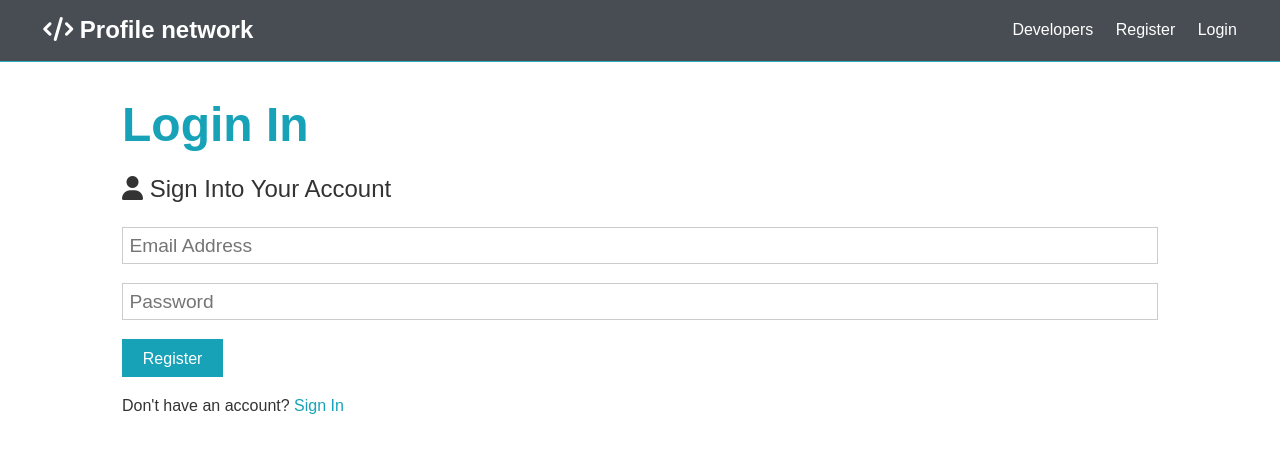
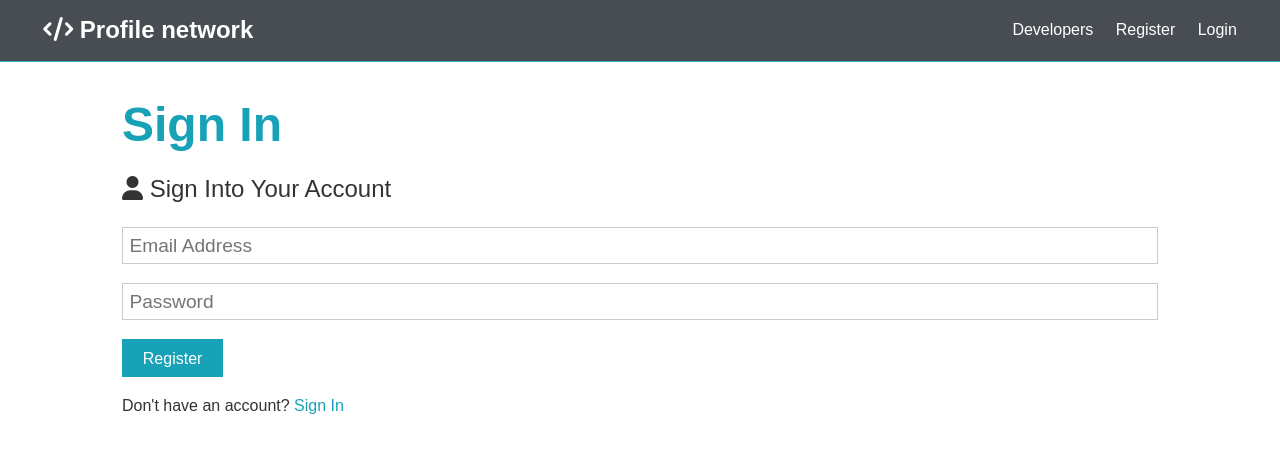
Before and after one commit to sergeylem/profile-network, a React (Create React App) app in the folder client/: page /login in a window 1280 px wide. Shown: the top 452 px of the page. Built offline with nearby package versions, Linux system fonts and the light colour scheme; no server answers.

Commit message:
Fixed redux error with user_loaded

```diff
--- a/client/src/components/auth/Login.js
+++ b/client/src/components/auth/Login.js
@@ -24,7 +24,7 @@
 
   return (
     <Fragment>
-      <h1 className="large text-primary">Login In</h1>
+      <h1 className="large text-primary">Sign In</h1>
       <p className="lead"><i className="fas fa-user"></i> Sign Into Your Account</p>
       <form className="form" onSubmit={e => onSubmit(e)}>
         <div className="form-group">
--- a/client/src/reducers/auth.js
+++ b/client/src/reducers/auth.js
@@ -22,7 +22,7 @@
     case USER_LOADED:
       return {
         ...state,
-        isAuthenticated: false,
+        isAuthenticated: true,
         loading: false,
         user: payload
       }
```
